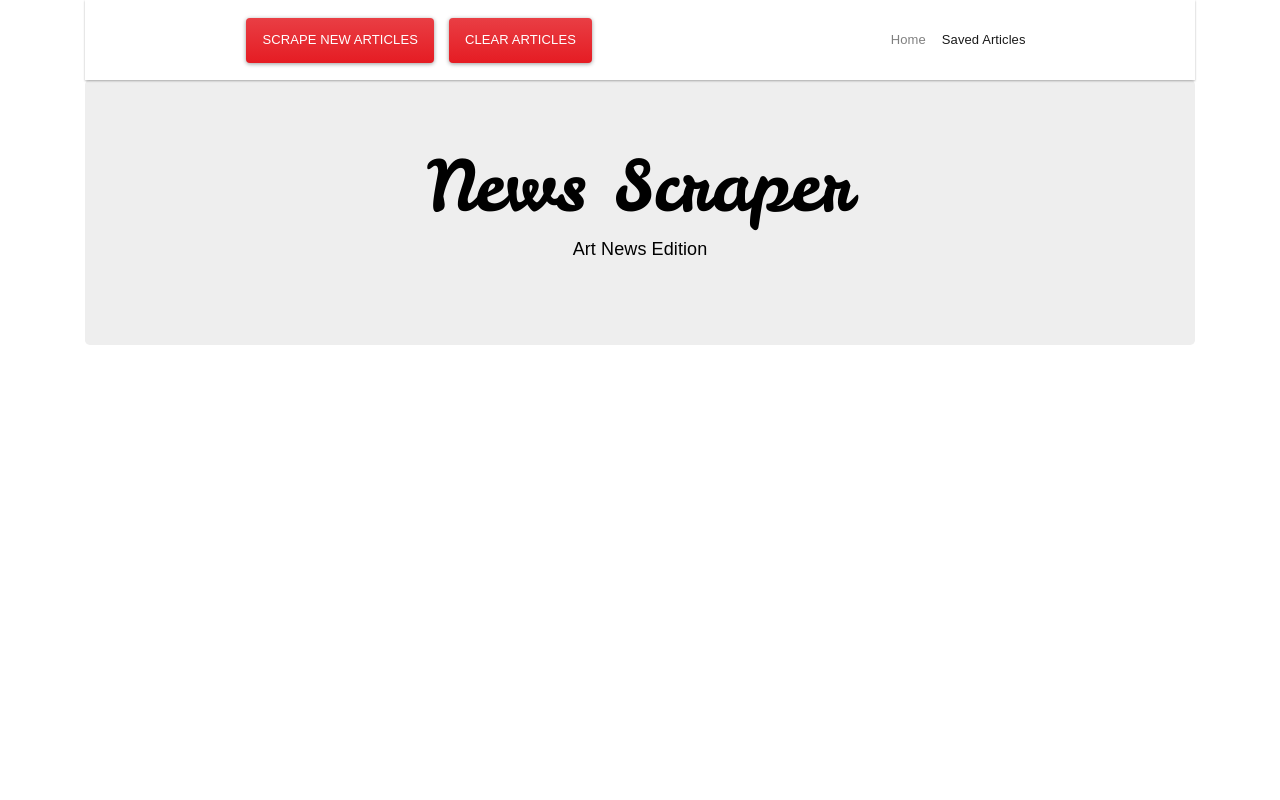
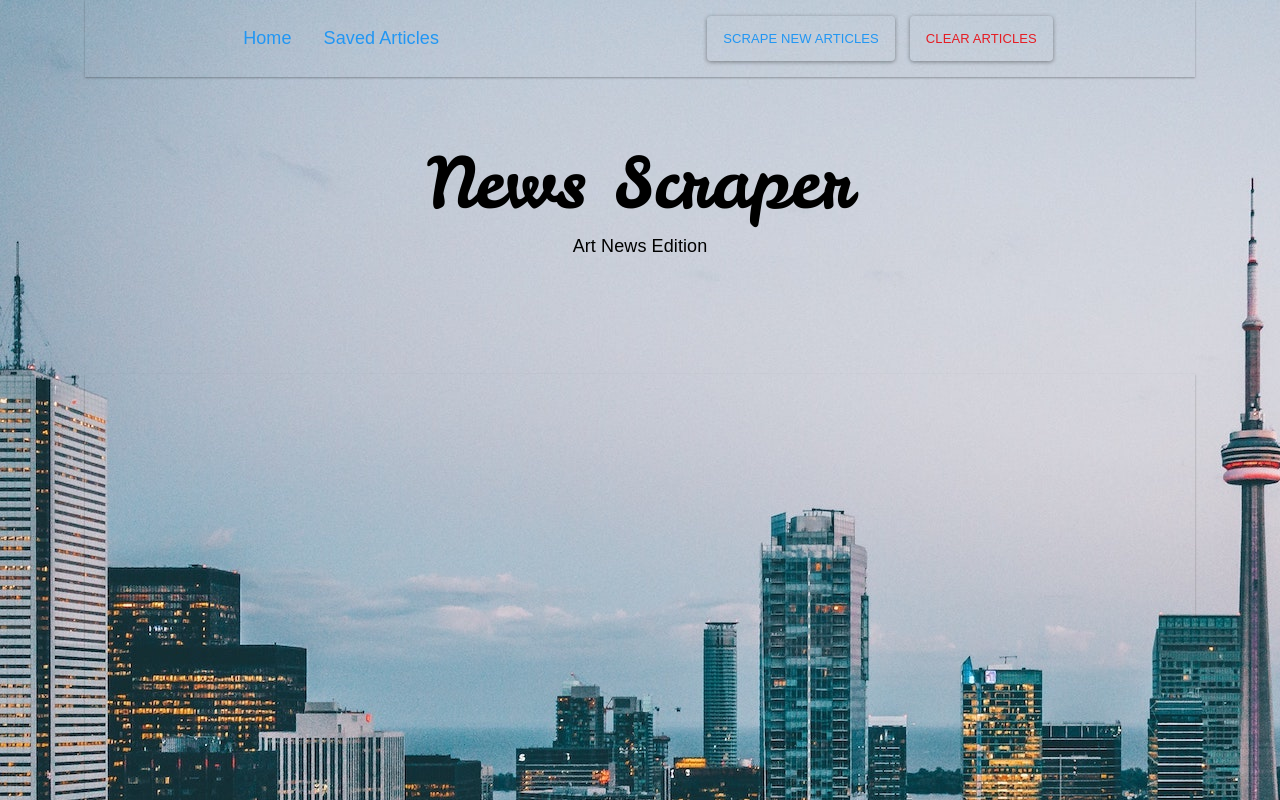
Before and after one commit to tracynle/newsScraper, a website: page public/index.html in a window 1280 px wide. Shown: the top 800 px of the page. Drawn offline with nearby package versions, Linux system fonts and the light colour scheme.

Commit message:
Edited html and divs, still need to edit layout

```diff
--- a/public/css/style.css
+++ b/public/css/style.css
@@ -1,5 +1,20 @@
 body {
     font-family: Arial, Helvetica, sans-serif;
+    background-image: url("/images/architecture-buildings-business-374870.jpg");
+    background-repeat: repeat;
+    background-position: static;
+    background-attachment: fixed;
+
+}
+.section {
+  border: none;
+  -webkit-box-shadow: 0 1px 2px rgba(0,0,0,0.3);
+  box-shadow: 0 1px 2px rgba(0,0,0,0.3);
+}
+
+#jumbotron-bg {
+  background: transparent;
+
 }
 #jumbo-caption-p {
   font-family: Arial, Helvetica, sans-serif;
@@ -16,23 +31,19 @@ body {
   margin-left: auto;
   margin-right: auto;
   float: right;
-}
-#wrapper {
-  width: 960px;
-  margin-left: auto;
-  margin-right: auto;
-  padding-top: 5%;
+  font-size: 18px;
 }
 
 #articles {
   display: inline-block;
   overflow: auto;
   width: 60%;
-  height: 700px;
+  height: 900px;
 }
 #notes {
   float: right;
-  width: 30%;
+  width: 40%;
+  padding: 30px;
 }
 textarea, input {
   display: block;
@@ -49,13 +60,14 @@ textarea {
 }
 
 /* FOOTER */
-.container-footer {
+/* .container-footer {
   margin-left: auto;
   margin-right: auto;
-  width: 960px;
-  background-color: white;
+  width: 100%;
+  color: white;
   text-align: center;
-}
+  font-size: 20px;
+} */
 
 
 /* BUTTONS */
@@ -66,7 +78,3 @@ textarea {
 #scrape-btn {
   margin-right: 15px;
 }
-.btn:hover {
-  color: #212529;
-  background-color: #6DBC67;
-}
--- a/public/index.html
+++ b/public/index.html
@@ -14,15 +14,9 @@
 
     <body>
         <div class="container">
-            <nav class="navbar navbar-expand-lg navbar-light bg-light">
-                <div class="container-btns">
-                    <ul class="navbar-nav">
-                        <li class="btn btn-danger clear" id="scrape-btn">Scrape New Articles</li>
-                        <li class="btn btn-danger clear" id="clear-btn">Clear Articles</li>
-                    </ul>
-                </div>
+            <nav class="navbar navbar-expand-lg " id="bg-nav">
                     <div class="container-nav-links">
-                    <ul class="navbar-nav">
+                        <ul class="nav nav-pills nav-fill">
                             <li class="nav-item">
                                 <a href="/" class="nav-link">Home</a>
                             </li>
@@ -31,8 +25,15 @@
                             </li>
                         </ul>
                         </div>
+                <div class="container-btns">
+                    <ul class="navbar-nav">
+                        <li class="btn btn-outline-primary" id="scrape-btn">Scrape New Articles</li>
+                        <li class="btn btn-outline-danger" id="clear-btn">Clear Articles</li>
+                    </ul>
+                </div>
+
             </nav>
-            <div class="jumbotron text-center" id="jumbotron-image">
+            <div class="jumbotron text-center" id="jumbotron-bg">
                 <div class="overlay">
                 </div>
                 <div class="background-image">
@@ -44,31 +45,23 @@
             </div>
         </div>
         <div class="container">
+            <div class="main-container">
+                <div class="section">
                     <div id="articles"></div>
                     <div id="notes"></div>
                 </div>
-<!--
-        <div class="card">
-            <h5 class="card-header"></h5>
-            <div class="card-body">
-              <h5 class="card-title" id="articles">
-
-              </h5>
-              <div class="card-text" id="notes">
 
             </div>
         </div>
-          </div> -->
-
-
+<!--
         <div class="container-footer">
             <footer class="footer">
                 <div class="container">
-                    <p>ArtNet News Scraper</p>
+
                 </div>
             </footer>
 
-        </div>
+        </div> -->
 
 
         <script src="https://cdnjs.cloudflare.com/ajax/libs/jquery/3.2.1/jquery.min.js"></script>
--- a/public/js/app.js
+++ b/public/js/app.js
@@ -40,7 +40,7 @@ function getAllArticlesCallback(response){
     $("#articles").append("<div class='card-body'><h5 class='card-title'><a href= ' " + article.link + " ' >Read Article</a></h5>");
     // $("#articles").append("<h2 class='card-text'></h2><a href='/saved' class='btn btn-primary'>Save Article</a></div></div><br><br>");
     // To append summary of article
-    $("#articles").append("<h2 class='card-text'>" + "TESTING SUMMARY: "+ article.summary + "</h2><a href='/saved' class='btn btn-primary'>Save Article</a></div></div><br><br>");
+    $("#articles").append("<h2 class='card-text'>" + "TESTING SUMMARY:"+ article.summary + "</h2><a href='/saved' class='btn btn-primary'>Save Article</a></div></div><br><br>");
 
     }
 
```
Also changed, not shown: public/images/america-architecture-buildings-1634272.jpg (added), public/images/architecture-buildings-business-374870.jpg (added), public/images/building-cc0-city-89485.jpg (added). Lines whose indentation alone changed are shown as unchanged.
